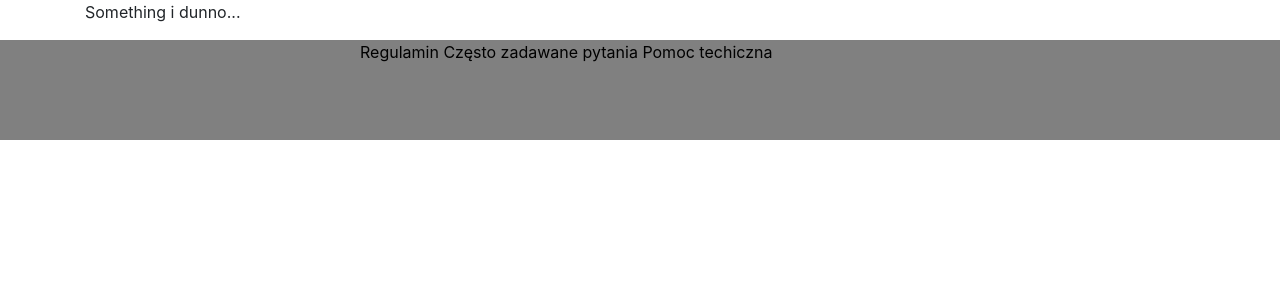
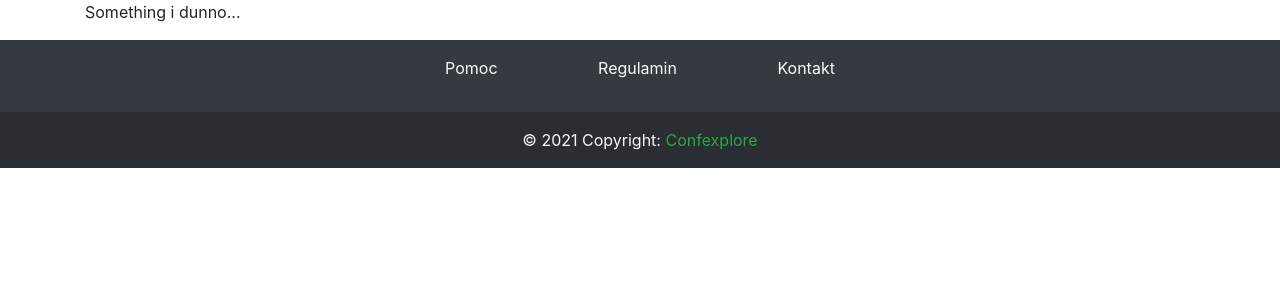
Before and after one commit to mateuszgrzyb/confexplore, a Django app: page / in a window 1280 px wide. Shown: the part 72-372 px from the top of the page. Run offline with Django 3.2, Linux system fonts and the light colour scheme; some libraries are stand-ins or nearby versions.

Commit message:
add footer

```diff
--- a/templates/footer.html
+++ b/templates/footer.html
@@ -1,13 +1,18 @@
-<div id="footer">
-  <ul>
-    <li>
-      <a href="#">Regulamin</a>
-    </li>
-    <li>
-      <a href="#">Często zadawane pytania</a>
-    </li>
-    <li>
-      <a href="#">Pomoc techiczna</a>
-    </li>
-  </ul>
-</div>
+
+
+<!-- Footer -->
+<footer class="bg-dark text-center text-lg-start">
+  <!-- Grid container -->
+  <div class="container p-3">
+  <p><a href="#" class="p-5 text-light">Pomoc</a>
+    <a href="#" class="p-5 text-light">Regulamin</a>
+   <a href="#" class="p-5 text-light">Kontakt</a></p>
+  </div>
+
+  <div class="text-center text-light p-3" style="background-color: rgba(0, 0, 0, 0.2)">
+    © 2021 Copyright:
+    <a class="text-success" href=#>Confexplore</a>
+  </div>
+  <!-- Copyright -->
+</footer>
+<!-- Footer -->
```
